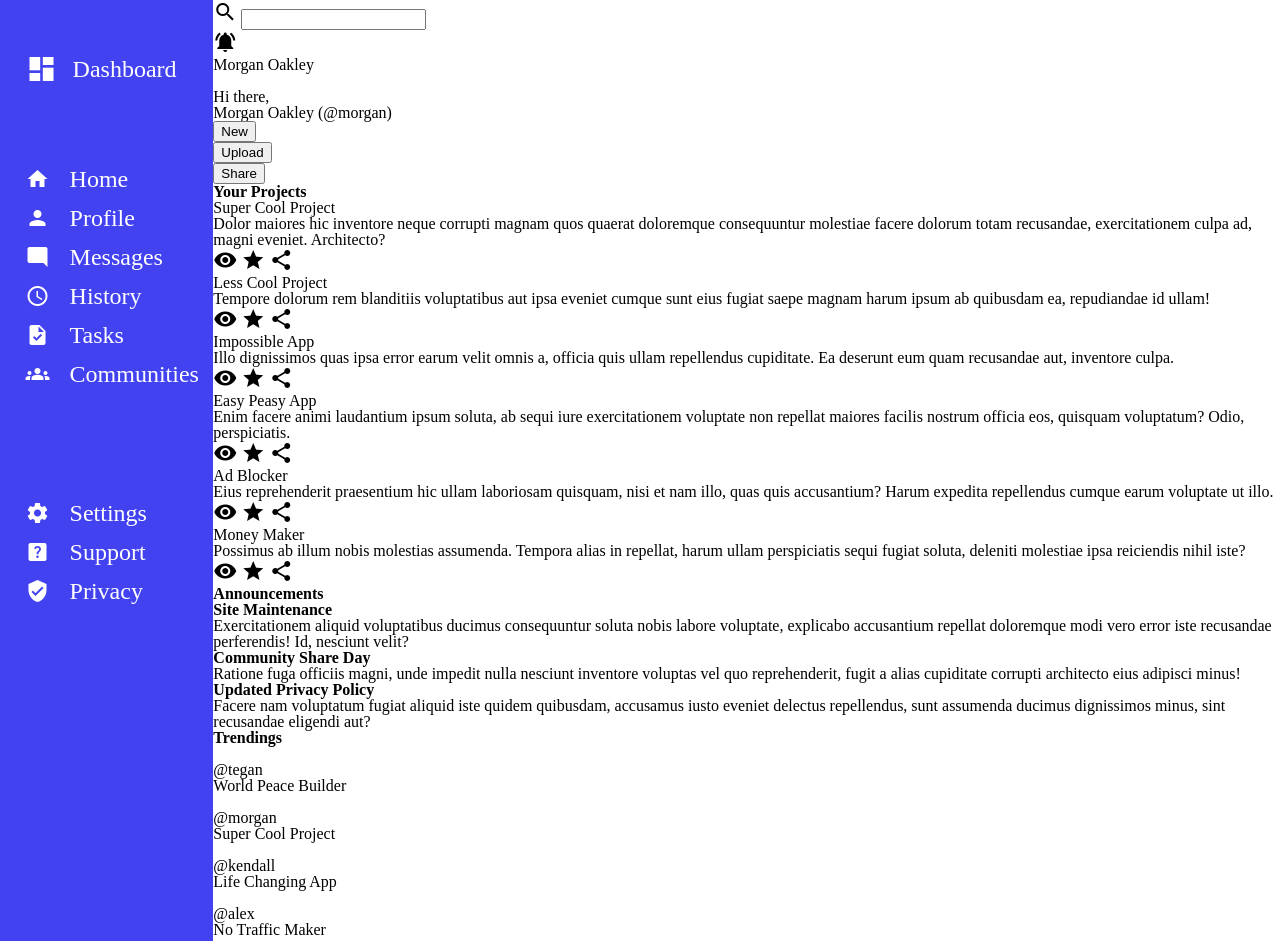
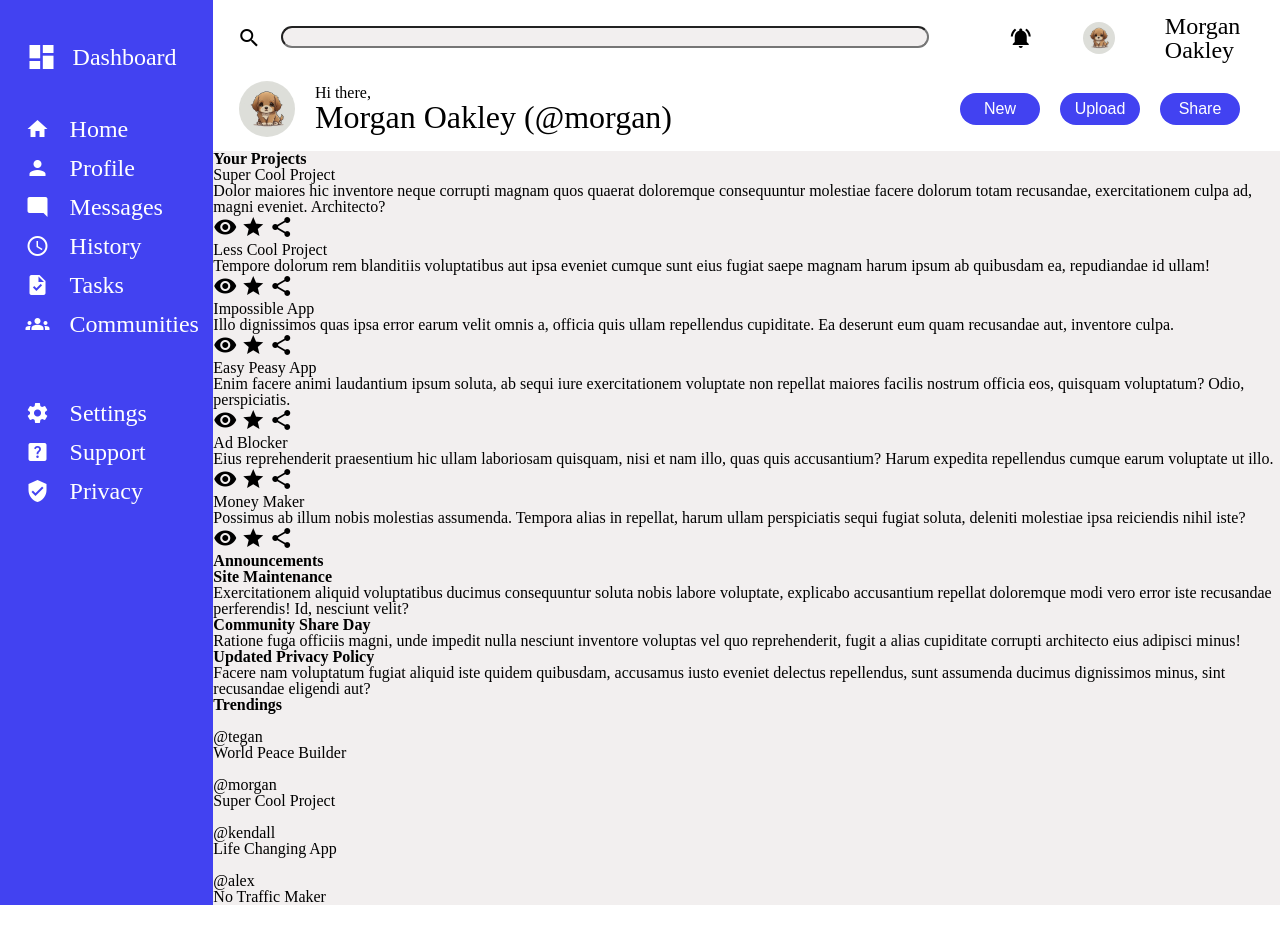
Before and after one commit to Bruno-fmaciel/admin-dashboard, a plain HTML site: page index.html in a window 1280 px wide. Shown: the top 941 px of the page. After the commit the page ends 905 px from the top, so only its background shows below. Drawn offline with Linux system fonts and the light colour scheme.

Commit message:
Add header CSS style

```diff
--- a/index.html
+++ b/index.html
@@ -13,22 +13,28 @@
     <div class="container">
         <div class="header">
             <div class="row1">
-                <i class="material-icons">search</i>
-                <input type="text">
+                <div class="search">
+                    <i class="material-icons">search</i>
+                    <input type="text">
+                </div>
                 <div class="profile">
                     <i class="material-icons">notifications_active</i>
-                    <img src="" alt="" class="user">
-                    <p>Morgan Oakley</p>
+                    <img src="/imgs/perfil-principal.jpg" alt="" class="user">
+                    <p class="profile">Morgan Oakley</p>
                 </div>
             </div>
             <div class="row2">
-                <img src="" alt="">
-                <div><p>Hi there,</p><p>Morgan Oakley (@morgan)</p></div>
+                <div class="greeting">
+                    <img src="/imgs/perfil-principal.jpg" alt="" class="greeting">
+                    <div class="text"> <p>Hi there,</p>
+                        <p class="name">Morgan Oakley (@morgan)</p>
+                    </div>
+                   </div>
                 <div class="list">
-                    <ul>
-                        <li><button>New</button></li>
-                        <li><button>Upload</button></li>
-                        <li><button>Share</button></li>
+                    <ul class="list">
+                        <li class="list"><button>New</button></li>
+                        <li class="list"><button>Upload</button></li>
+                        <li class="list"><button>Share</button></li>
                     </ul>
                 </div>
             </div>
--- a/styles.css
+++ b/styles.css
@@ -60,10 +60,98 @@ strong{
 
 .header {
     grid-area: header;
+    display: grid;
+    grid-template: "row1" "row2";
+    grid-template-rows: 1fr 1fr;
+
+}
+
+.row1 {
+    grid-area: row1;
+    display: grid;
+    grid-template-columns: 6fr 1fr;
+    align-items: center;
+}
+
+.search {
+    display: flex;
+    gap: 20px;
+    margin-left: 3vh;
+}
+
+input {
+    width: 50vw;
+    border-radius: 2vh;
+    height: 2vh;
+    background: rgb(242, 239, 239);
+}
+
+img.user {
+    height: 4vh;
+    border-radius: 50px;
+}
+
+.profile {
+    display: flex;
+    gap: 50px;
+    align-items: center;
+    justify-content: space-between;
+    font-size: 24px;
+    margin-right: 2vw;
+}
+
+p.profile {
+    width: 5vw;
+}
+
+p.name {
+    font-size: 32px;
+}
+
+.row2 {
+    grid-area: row2;
+    display: flex;
+    justify-content: space-between;
+    margin-bottom: 1vh;
+}
+
+.greeting {
+    margin-left: 1vw;
+    display: flex;
+    flex-direction: row;
+    gap: 20px;
+    align-items: center;
+}
+
+img.greeting {
+    height: 7vh;
+    border-radius: 50px;
+}
+
+div.list {
+    display: flex;
+    align-items: center;
+}
+
+button {
+    width: 10vh;
+    height: 4vh;
+    border-radius: 20px;
+    background-color: rgb(66, 66, 241);
+    color: white;
+    font-size: 16px;
+    border: none;
+}
+
+ul.list {
+    display: flex;
+    gap: 20px;
+    margin-right: 5vh;
 }
 
 .body {
     grid-area: body;
+    background: rgb(242, 239, 239);
 }
 
 .sidebar {
```
Also changed, not shown: imgs/perfil-principal.jpg (added), 1 other file.
